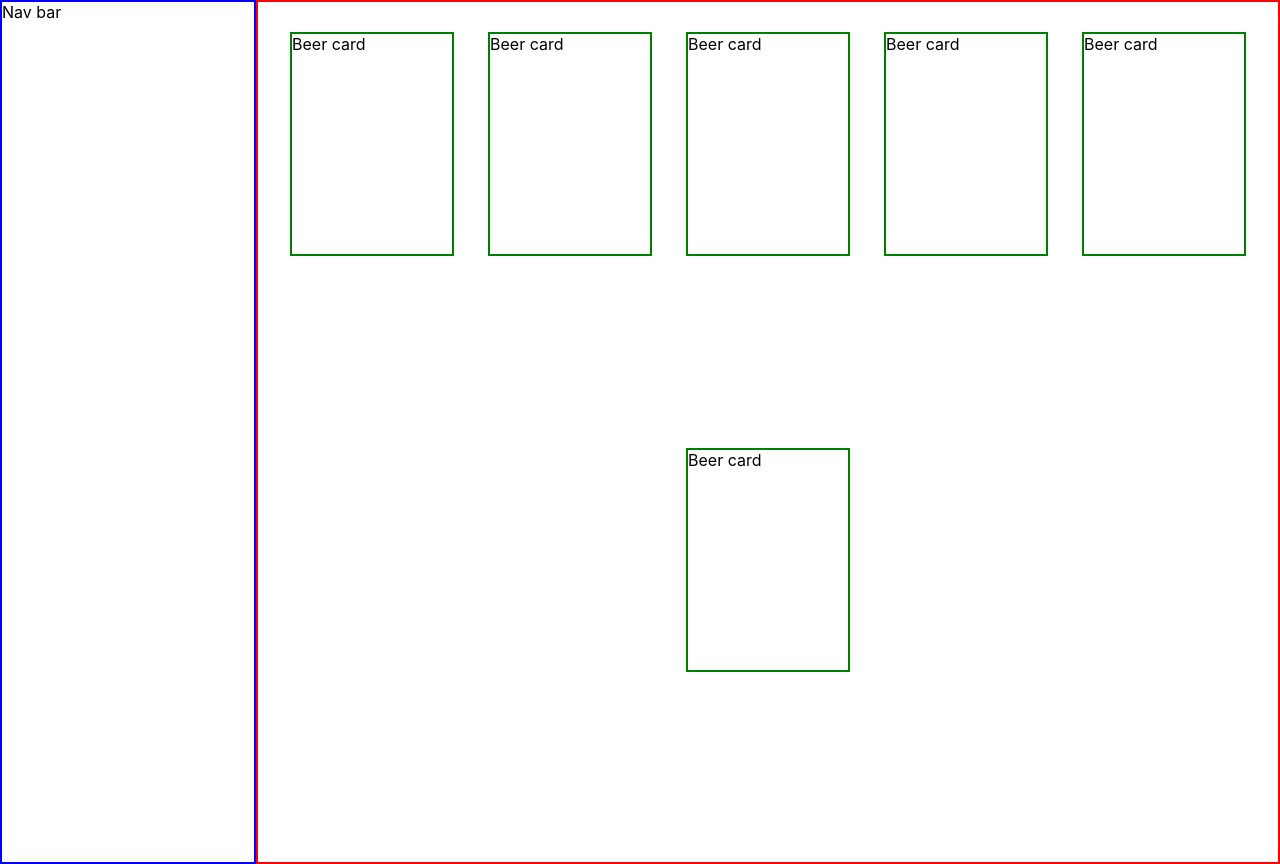
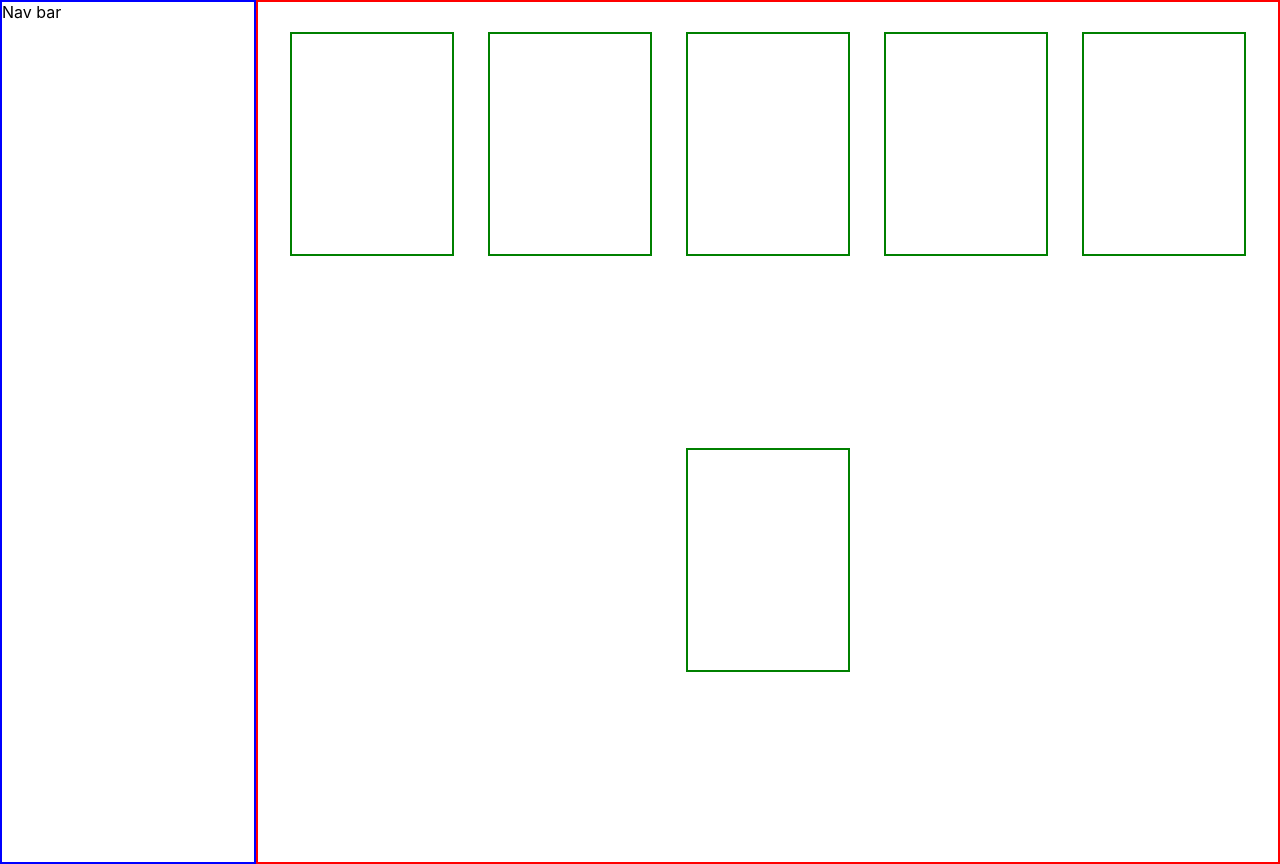
Before and after one commit to clee937/react-project-punk-api, a React (Vite) app: page / in a window 1280 px wide. Built offline with nearby package versions, Linux system fonts and the light colour scheme.

Commit message:
added props object and tsx to BeerCard component

```diff
--- a/src/Components/BeerCard/BeerCard.tsx
+++ b/src/Components/BeerCard/BeerCard.tsx
@@ -1,7 +1,19 @@
 import "./BeerCard.scss";
 
-const BeerCard = () => {
-  return <div className="beer-card">Beer card</div>;
+type BeerCardProps = {
+  imageUrl: string;
+  name: string;
+  info: string;
+};
+
+const BeerCard = ({ imageUrl, name, info }: BeerCardProps) => {
+  return (
+    <div className="beer-card">
+      <img src={imageUrl} alt={name} />
+      <h2>{name}</h2>
+      <p>{info}</p>
+    </div>
+  );
 };
 
 export default BeerCard;
```
